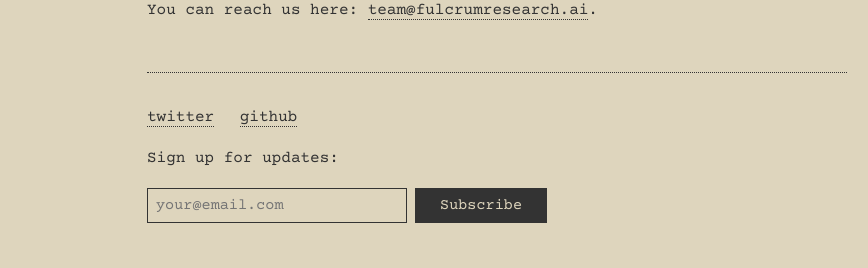
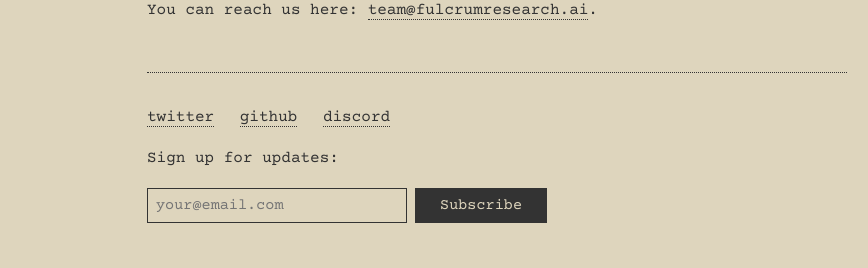
Before and after one commit to fulcrumresearch/fulcrumresearch.github.io, a Jekyll site: the page built from index.md, in a window 1280 px wide. Shown: the part 694-962 px from the top of the page, without its empty margins (218-1086 px from the left). Built offline with Jekyll 4.4.1, drawn with Linux system fonts in a browser that asks for light colours.

Commit message:
add discord

```diff
--- a/index.md
+++ b/index.md
@@ -37,7 +37,8 @@ layout: default
         <div style="margin-top: 3rem; padding-top: 2rem; border-top: 1px dotted #333;">
             <p style="margin-bottom: 1rem;">
                 <a href="https://twitter.com/fulcrumML" target="_blank" rel="noopener noreferrer" style="margin-right: 1rem;">twitter</a>
-                <a href="https://github.com/fulcrumresearch" target="_blank" rel="noopener noreferrer">github</a>
+                <a href="https://github.com/fulcrumresearch" target="_blank" rel="noopener noreferrer" style="margin-right: 1rem;">github</a>
+                <a href="https://discord.gg/QmMybVuwWp" target="_blank" rel="noopener noreferrer">discord</a>
             </p>
             <p style="margin-bottom: 1rem;">Sign up for updates:</p>
             <form action="https://formspree.io/f/xyzdejre" method="POST" class="email-form" style="display: flex; gap: 0.5rem; max-width: 400px;">
```
Also changed, not shown: _posts/2025-10-22-introducing-orchestra-quibbler.md (+2 -1 lines).
